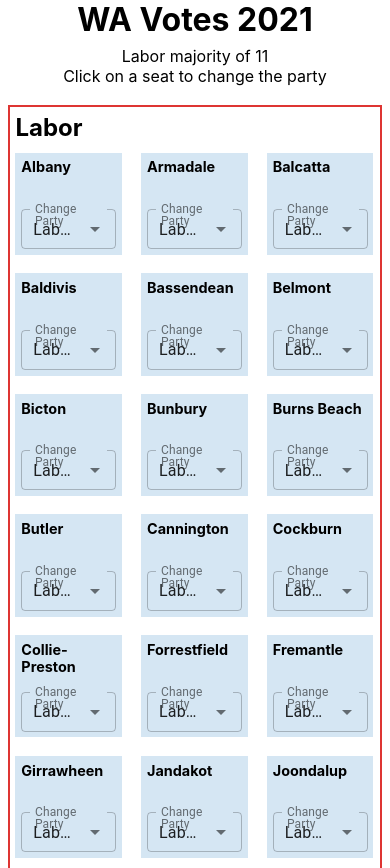
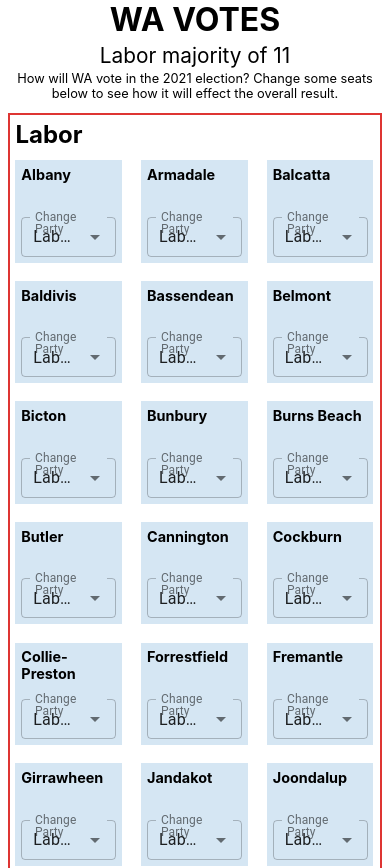
Before and after one commit to benfanderson/wavotes, a React app: page / in a window 390 px wide. Shown: the top 868 px of the page. Built offline with nearby package versions, Linux system fonts and the light colour scheme.

Commit message:
Styled result par for mobile

```diff
--- a/src/App.js
+++ b/src/App.js
@@ -1,3 +1,4 @@
+/* eslint-disable max-len */
 import React, { useState } from 'react';
 import seatsArray from './seatsArray';
 import PartySeats from './PartySeats';
@@ -27,16 +28,17 @@ function App() {
     } if (liberal.length > 29) {
       electionResult = `Liberal majority of ${liberal.length - 29}`;
     } if (labor.length < 30 && liberal.length < 30) {
-      electionResult = 'Hung parliament, however the Liberals could form government if they entered into a coalition with the Nationals';
+      electionResult = `Hung parliament, however if the Liberals and Nationals formed a coalition,
+      they would have a majority of ${(liberal.length + nationals.length) - 29}`;
     }
     return electionResult;
   }
 
   return (
     <div className={styles.container}>
-      <h1 className={styles.title}> WA Votes 2021</h1>
+      <h1 className={styles.title}> WA VOTES</h1>
       <p className={styles.result}>{result()}</p>
-      <p className={styles.blurb}>Click on a seat to change the party</p>
+      <p className={styles.blurb}>How will WA vote in the 2021 election? Change some seats below to see how it will effect the overall result. </p>
       <PartySeats seats={seats} setSeats={setSeats} party="Labor" />
       <PartySeats seats={seats} setSeats={setSeats} party="Liberal" />
       <PartySeats seats={seats} setSeats={setSeats} party="Nationals" />
--- a/src/styles.css
+++ b/src/styles.css
@@ -19,16 +19,19 @@
   .title{
     font-size: 2em;
     text-align:center;
-    margin-bottom: 2%;
+    margin-bottom: 1%;
   }
 
   .result {
+    font-size: 1.3em;
     text-align:center;
+    margin-bottom: 1%;
   }
 
   .blurb{
     text-align:center;
-    margin-bottom: 5%;
+    font-size: 0.8em;
+    margin-bottom: 3%;
   }
 
   .partyContainer{
```
